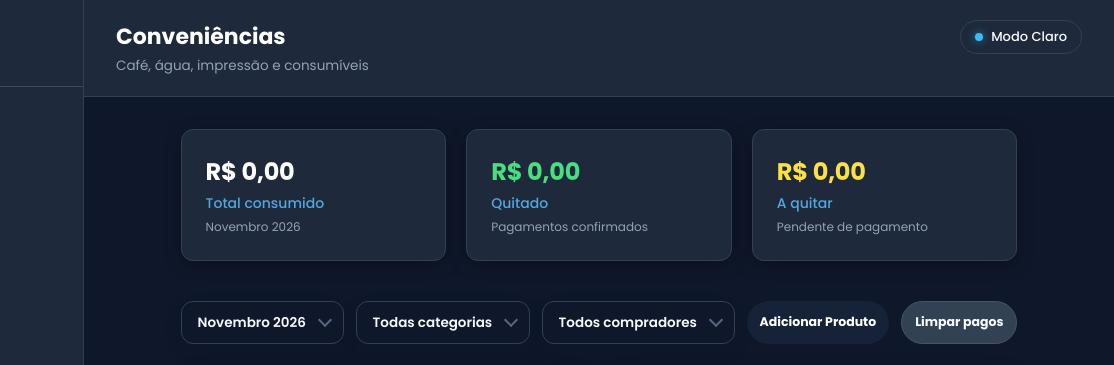
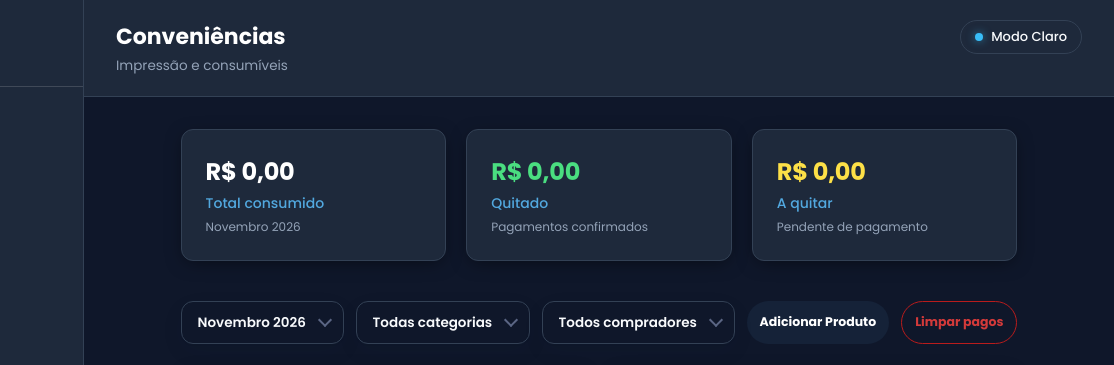
Before and after one commit to LucasSCarmo0305/Attento-Gerenciamentos, a plain HTML site: page Pages/conveniencias.html in a window 1280 px wide. Both pictures are taken after a click on the button "Modo Escuro". Shown: the top 365 px of the page, 166-1280 px from the left. Drawn offline with Linux system fonts and the light colour scheme.

Commit message:
Atualiza estilos de botões no modo escuro e ajusta descrição na topbar

```diff
--- a/Assets/Css/conveniencias.css
+++ b/Assets/Css/conveniencias.css
@@ -630,16 +630,23 @@ body.dark-preview .status-badge.pendente{
 
 
 body.dark-preview .btn-secondary,
-body.dark-preview .btn-outline,
-body.dark-preview .btn-clear-paid{
+body.dark-preview .btn-outline{
   background-color:#334155;
   color:#f8fafc;
   border-color:#475569;
 }
+body.dark-preview .btn-clear-paid{
+  background-color: #0f172a;
+  color:#d33a3a;
+  border-color: #b91c1c;
+}
 body.dark-preview .btn-secondary:hover,
-body.dark-preview .btn-outline:hover,
+body.dark-preview .btn-outline:hover{
+  background-color:#475569;
+}
 body.dark-preview .btn-clear-paid:hover{
-  background-color:#475569;
+  background-color:#d33a3a;
+  color:#f8fafc;
 }
 
 body.dark-preview .remove-btn{
--- a/Pages/conveniencias.html
+++ b/Pages/conveniencias.html
@@ -35,7 +35,7 @@
     <header class="topbar">
       <div>
         <h2>Conveniências</h2>
-        <p>Café, água, impressão e consumíveis</p>
+        <p>Impressão e consumíveis</p>
       </div>
       <div class="topbar-right">
         <button class="btn-modo-escuro" id="alternarModoEscuro" type="button">
```
